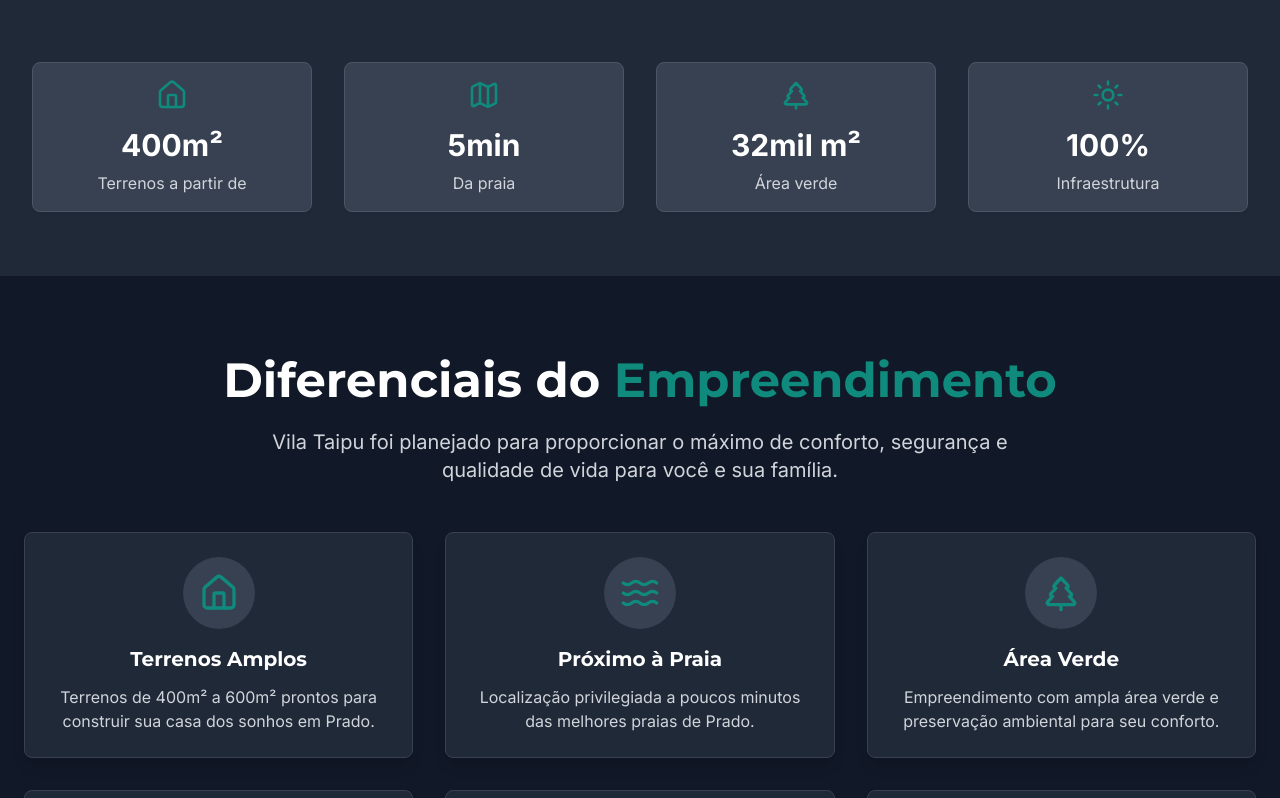
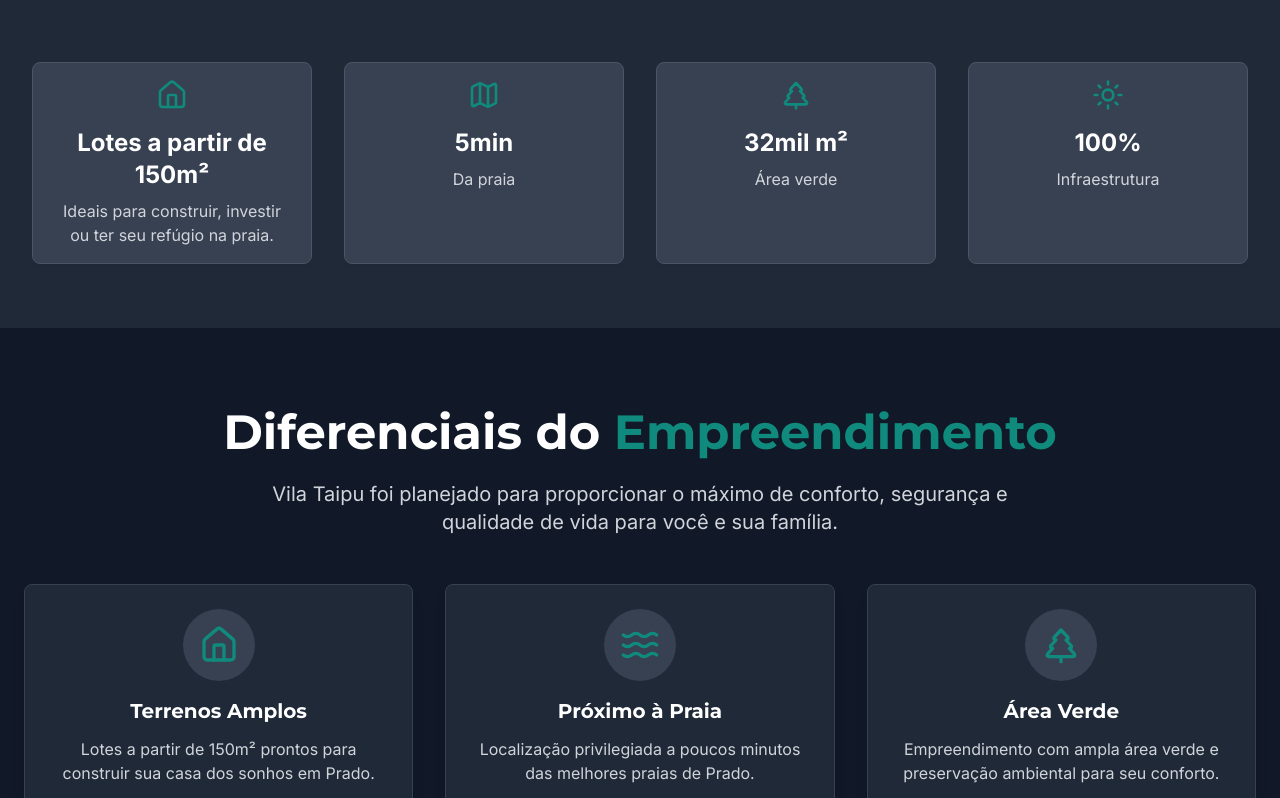
Before and after one commit to kassio20/Xenia, a Next.js app: page / in a window 1280 px wide. Shown: the part 802-1600 px from the top of the page. Built offline with nearby package versions, Linux system fonts and the light colour scheme.

Commit message:
Update: Change lot size from 400m² to 150m² and update related text

```diff
--- a/src/components/Features.tsx
+++ b/src/components/Features.tsx
@@ -15,7 +15,7 @@
   {
     id: 1,
     title: "Terrenos Amplos",
-    description: "Terrenos de 400m² a 600m² prontos para construir sua casa dos sonhos em Prado.",
+    description: "Lotes a partir de 150m² prontos para construir sua casa dos sonhos em Prado.",
     icon: <Home className="w-10 h-10 text-[#0f8a7d]" />,
   },
   {
--- a/src/components/Stats.tsx
+++ b/src/components/Stats.tsx
@@ -7,8 +7,8 @@
 const stats = [
   {
     icon: <Home className="w-6 h-6 md:w-8 md:h-8 text-[#0f8a7d]" />,
-    value: "400m²",
-    label: "Terrenos a partir de",
+    value: "Lotes a partir de 150m²",
+    label: "Ideais para construir, investir ou ter seu refúgio na praia.",
   },
   {
     icon: <Map className="w-6 h-6 md:w-8 md:h-8 text-[#0f8a7d]" />,
@@ -45,8 +45,8 @@
               variants={fadeInUp}
             >
               <div className="flex justify-center mb-2 md:mb-4">{stat.icon}</div>
-              <div className="text-xl sm:text-2xl md:text-3xl font-bold text-white mb-1 md:mb-2">{stat.value}</div>
-              <div className="text-xs sm:text-sm md:text-base text-gray-300">{stat.label}</div>
+              <div className="text-lg sm:text-xl md:text-2xl font-bold text-white mb-1 md:mb-2">{stat.value}</div>
+              <div className="text-xs sm:text-sm md:text-base text-gray-300 px-1">{stat.label}</div>
             </motion.div>
           ))}
         </div>
```
